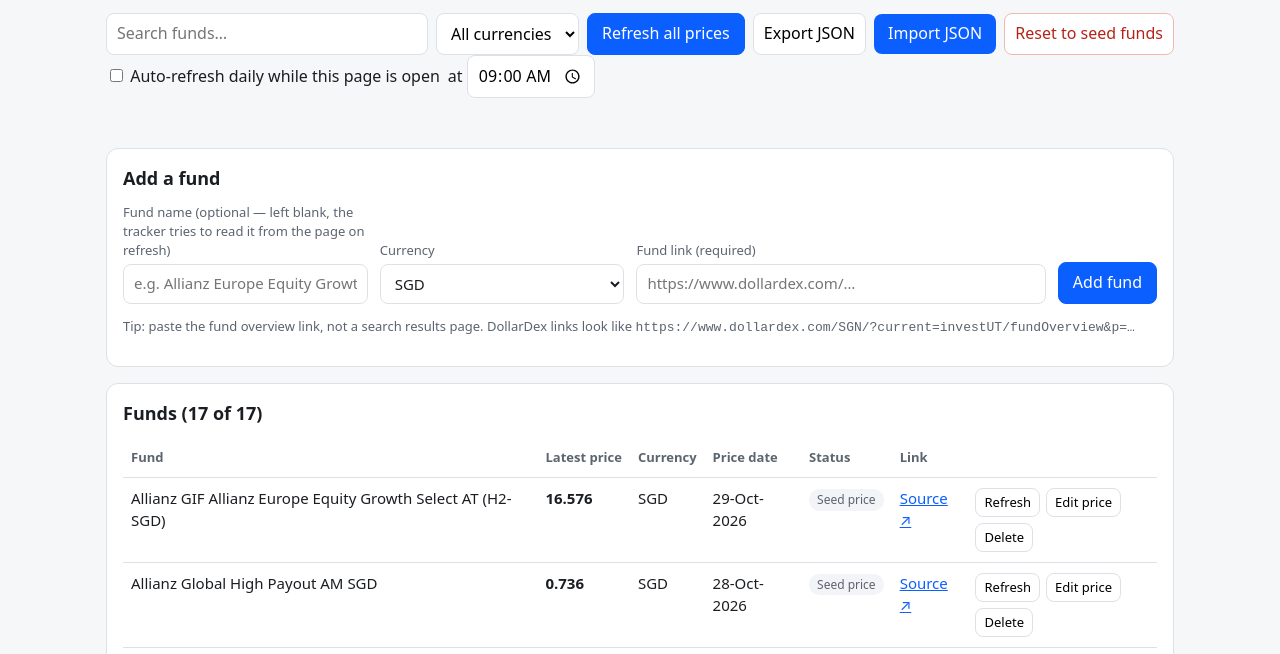
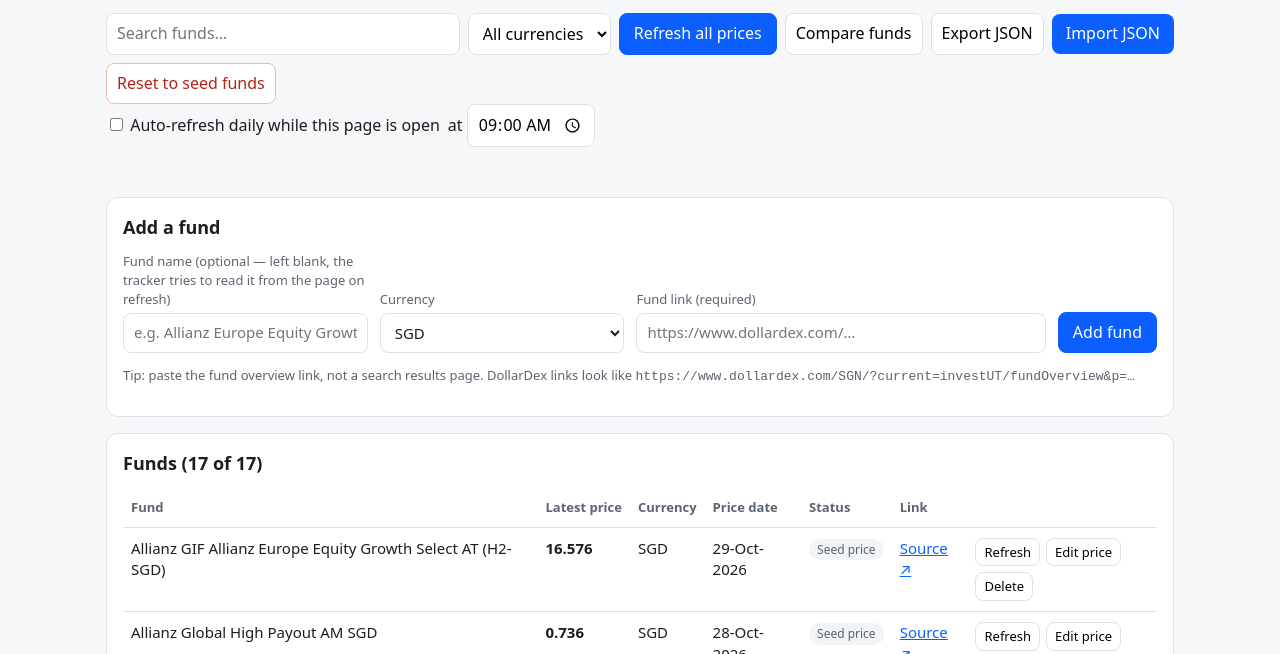
Before and after one commit to ooikk/Muse-Fund-Prices, a plain HTML site: page index.html in a window 1280 px wide. Shown: the part 122-776 px from the top of the page. Drawn offline with Linux system fonts and the light colour scheme.

Commit message:
Link the fund comparison page from the main tracker

```diff
--- a/index.html
+++ b/index.html
@@ -17,6 +17,7 @@
       <option>SGD</option><option>USD</option><option>EUR</option>
     </select>
     <button id="refreshAll" class="primary">Refresh all prices</button>
+    <button type="button" onclick="location.href='compare.html'">Compare funds</button>
     <button id="exportBtn">Export JSON</button>
     <label class="import-label">Import JSON <input id="importFile" type="file" accept="application/json" hidden></label>
     <button id="resetBtn" class="danger-outline">Reset to seed funds</button>
```
